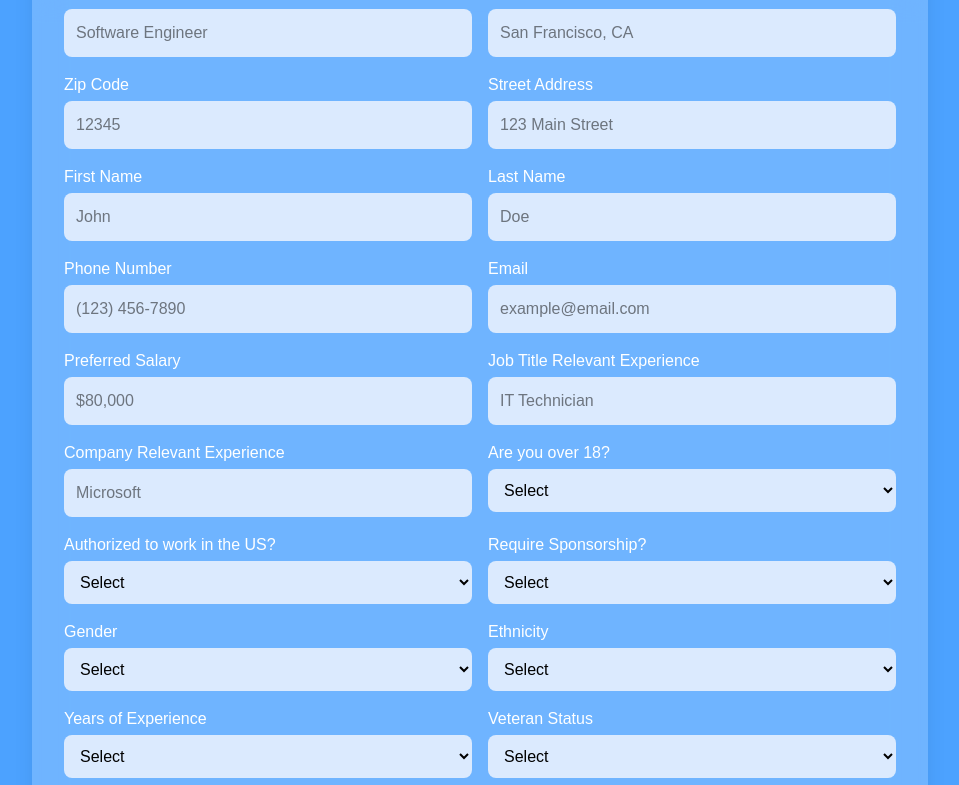
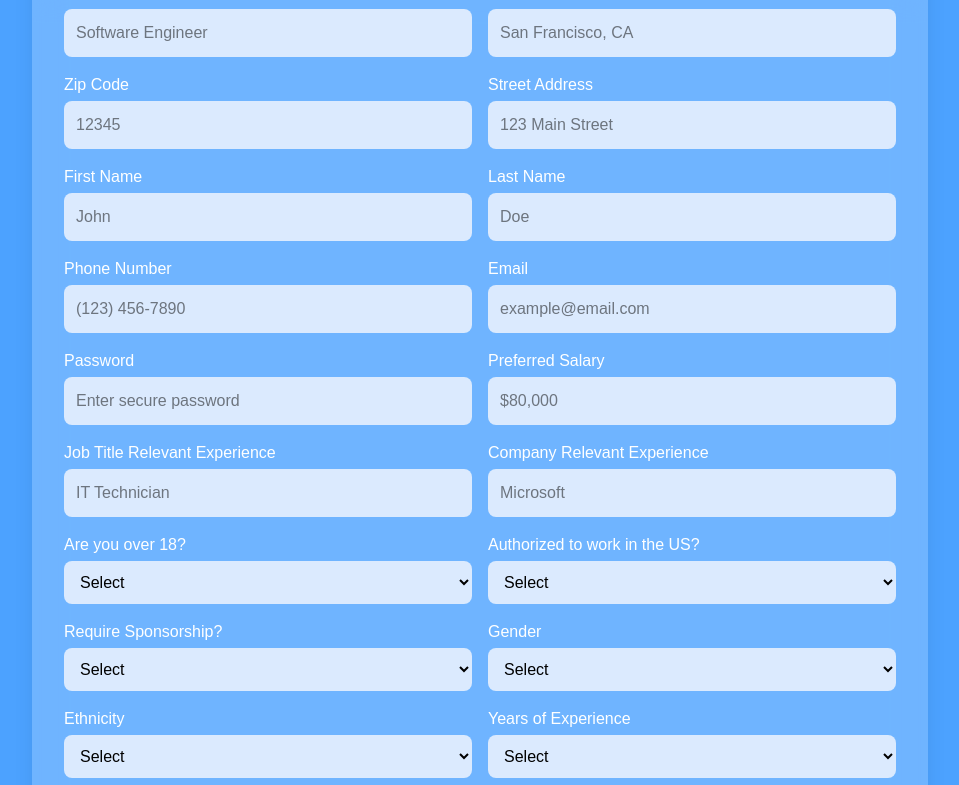
Before and after one commit to jobblixor/jobblixor-frontend-current, a Next.js app: page / in a window 1280 px wide. Shown: the part 763-1548 px from the top of the page, without its empty margins (160-1119 px from the left). Built offline with nearby package versions, Linux system fonts and the light colour scheme.

Commit message:
Update page.tsx

```diff
--- a/src/app/page.tsx
+++ b/src/app/page.tsx
@@ -9,7 +9,7 @@ import Image from 'next/image';
 import { initializeApp } from 'firebase/app';
 import { getFirestore, doc, setDoc, getDoc } from 'firebase/firestore';
 import { getStorage, ref, uploadBytes, getDownloadURL } from "firebase/storage";
-
+import { getAuth, createUserWithEmailAndPassword, signInWithEmailAndPassword } from 'firebase/auth';
 
 
 // --- INSERT YOUR FIREBASE CONFIG BELOW ---
@@ -25,6 +25,7 @@ const firebaseConfig = {
 
 const app = initializeApp(firebaseConfig);
 const db = getFirestore(app);
+const auth = getAuth(app);
 
 export default function Page() {
   const tabs = ['home', 'directions', 'subscriptions', 'check', 'about'] as const;
@@ -131,102 +132,99 @@ export default function Page() {
   const handleSubmit = async (e: FormEvent<HTMLFormElement>) => {
   e.preventDefault();
   setSubmitting(true);
-  setResponseViewer(["Submitting your info..."]);
+  setResponseViewer(["Creating/logging in to your account..."]);
 
   const formData = new FormData(e.currentTarget);
+  const formEmail = (formData.get("email") as string)?.trim();
+  const formPassword = (formData.get("password") as string)?.trim();
 
-  // eslint-disable-next-line @typescript-eslint/no-explicit-any
-  const userData: Record<string, any> = {};
-  formData.forEach((value, key) => {
-    // Exclude file inputs because we upload them separately
-    if (key !== "resume") {
-      userData[key] = value;
-    }
-  });
+  if (!formEmail || !formPassword) {
+    setResponseViewer(["⚠️ Please enter both email and password."]);
+    setSubmitting(false);
+    return;
+  }
 
-  const formEmail = (formData.get("email") as string)?.trim();
-  if (!formEmail) {
-    setResponseViewer(["⚠️ Please enter a valid email."]);
+  if (formPassword.length < 6) {
+    setResponseViewer(["⚠️ Password must be at least 6 characters."]);
     setSubmitting(false);
     return;
   }
 
   try {
-    const storage = getStorage(app);
-
-    // Check if user already exists to preserve important data
-    const existingUserDoc = await getDoc(doc(db, "users", formEmail));
+    let userCredential;
+    try {
+      userCredential = await signInWithEmailAndPassword(auth, formEmail, formPassword);
+      setResponseViewer(["Logged in successfully! Updating your profile..."]);
+    } catch (signInError: any) {
+      if (signInError.code === 'auth/user-not-found' || signInError.code === 'auth/wrong-password') {
+        userCredential = await createUserWithEmailAndPassword(auth, formEmail, formPassword);
+        setResponseViewer(["New account created! Setting up your profile..."]);
+      } else {
+        throw signInError;
+      }
+    }
+    const user = userCredential.user;
+    // Now save profile data using UID instead of email
+    const userData: Record<string, any> = {};
+    formData.forEach((value, key) => {
+      if (key !== "resume" && key !== "password") {
+        userData[key] = value;
+      }
+    });
+    const existingUserDoc = await getDoc(doc(db, "users", user.uid));
     let existingData: any = {};
-
     if (existingUserDoc.exists()) {
       existingData = existingUserDoc.data();
-      console.log('User exists - preserving existing data:', existingData);
     }
-
-    // Upload resume file
+    const storage = getStorage(app);
     const resumeFile = formData.get("resume") as File | null;
     let resumeUrl = "";
     if (resumeFile && resumeFile.size > 0) {
-      const resumeRef = ref(storage, `resumes/${formEmail}/${resumeFile.name}`);
+      const resumeRef = ref(storage, `resumes/${user.uid}/${resumeFile.name}`);
       await uploadBytes(resumeRef, resumeFile);
       resumeUrl = await getDownloadURL(resumeRef);
       userData["resume"] = resumeUrl;
-    } else if (existingData && existingData.resume) {
-      // Preserve existing resume if no new one uploaded
+    } else if (existingData?.resume) {
       userData["resume"] = existingData.resume;
     }
-
-    // --- PRESERVE CRITICAL EXISTING DATA ---
     const nowIso = new Date().toISOString();
     userData.updated_at = nowIso;
-
-    // Only set these fields for NEW users
+    userData.email = formEmail;
     if (!existingUserDoc.exists()) {
-      console.log('New user - setting default values');
       userData.application_count = 0;
       userData.created_at = nowIso;
       userData.free_uses_left = 5;
       userData.plan_id = "free";
       userData.subscription_status = "active";
-      userData.password_hash = null;
-      userData.stripe_customer_id = null;
     } else {
-      console.log('Existing user - preserving critical data');
-      // PRESERVE existing Stripe and subscription data
       userData.stripe_customer_id = existingData.stripe_customer_id || null;
       userData.plan_id = existingData.plan_id || "free";
       userData.subscription_status = existingData.subscription_status || "active";
       userData.application_count = existingData.application_count || 0;
       userData.free_uses_left = existingData.free_uses_left || 5;
       userData.created_at = existingData.created_at || nowIso;
-      userData.password_hash = existingData.password_hash || null;
-
-      // Preserve any other Stripe-related fields
       if (existingData.stripe_subscription_id) userData.stripe_subscription_id = existingData.stripe_subscription_id;
       if (existingData.stripe_price_id) userData.stripe_price_id = existingData.stripe_price_id;
-      if (existingData.price_id) userData.price_id = existingData.price_id;
-      if (existingData.current_period_end) userData.current_period_end = existingData.current_period_end;
-      if (existingData.applications_used_this_period) userData.applications_used_this_period = existingData.applications_used_this_period;
     }
-
-    // Save all data to Firestore
-    await setDoc(doc(db, "users", formEmail), userData);
-
-    // Save email to localStorage for Chrome extension
+    await setDoc(doc(db, "users", user.uid), userData);
+    localStorage.setItem("jobblixor_uid", user.uid);
     localStorage.setItem("email", formEmail);
-
-
     setResponseViewer([
-      "✅ Info saved to Jobblixor! Resume uploaded.",
-      "You can now run Jobblixor from Indeed! Open an Indeed job page, click the Jobblixor extension, enter how many jobs you would like it to apply to, then press Start Auto-Applying. Jobblixor applies inside your browser using the settings you just saved."
+      "✅ Account secured and info saved!",
+      "Your data is now protected with your password.",
+      "You can now run Jobblixor from Indeed using your email and password."
     ]);
-    console.log("Jobblixor: Saved email to localStorage:", formEmail);
-    setShowAutoApplyModal(true); // <-- THIS SHOWS THE MODAL
-  } catch (error) {
-    setResponseViewer(["⚠️ Failed to save info or upload files. Try again."]);
-    console.error(error);
+    setShowAutoApplyModal(true);
+  } catch (error: any) {
+    console.error("Auth error:", error);
+    if (error.code === 'auth/email-already-in-use') {
+      setResponseViewer(["⚠️ Email already registered. Please sign in or use password reset."]);
+    } else if (error.code === 'auth/weak-password') {
+      setResponseViewer(["⚠️ Password too weak. Use at least 6 characters."]);
+    } else {
+      setResponseViewer([`⚠️ Error: ${error.message}`]);
+    }
   }
-
   setSubmitting(false);
 };
 
@@ -302,22 +300,22 @@ export default function Page() {
             </p>
             <form onSubmit={handleSubmit} className="grid grid-cols-1 md:grid-cols-2 gap-4">
               {[
-                { label: 'Job Title', name: 'job_title', placeholder: 'Software Engineer' },
-                { label: 'Location', name: 'location', placeholder: 'San Francisco, CA' },
-                { label: 'Zip Code', name: 'zip_code', placeholder: '12345' },
-                { label: 'Street Address', name: 'street_address', placeholder: '123 Main Street' },
-                { label: 'First Name', name: 'first_name', placeholder: 'John' },
-                { label: 'Last Name', name: 'last_name', placeholder: 'Doe' },
-                { label: 'Phone Number', name: 'phone_number', placeholder: '(123) 456-7890' },
-                { label: 'Email', name: 'email', placeholder: 'example@email.com' },
-                { label: 'Preferred Salary', name: 'preferred_salary', placeholder: '$80,000' },
-                { label: 'Job Title Relevant Experience', name: 'job_title_relevant_experience', placeholder: 'IT Technician' },
-                { label: 'Company Relevant Experience', name: 'company_relevant_experience', placeholder: 'Microsoft' },
-
-              ].map(({ label, name, placeholder }) => (
+                { label: 'Job Title', name: 'job_title', placeholder: 'Software Engineer', type: 'text' },
+                { label: 'Location', name: 'location', placeholder: 'San Francisco, CA', type: 'text' },
+                { label: 'Zip Code', name: 'zip_code', placeholder: '12345', type: 'text' },
+                { label: 'Street Address', name: 'street_address', placeholder: '123 Main Street', type: 'text' },
+                { label: 'First Name', name: 'first_name', placeholder: 'John', type: 'text' },
+                { label: 'Last Name', name: 'last_name', placeholder: 'Doe', type: 'text' },
+                { label: 'Phone Number', name: 'phone_number', placeholder: '(123) 456-7890', type: 'text' },
+                { label: 'Email', name: 'email', placeholder: 'example@email.com', type: 'email' },
+                { label: 'Password', name: 'password', type: 'password', placeholder: 'Enter secure password' },
+                { label: 'Preferred Salary', name: 'preferred_salary', placeholder: '$80,000', type: 'text' },
+                { label: 'Job Title Relevant Experience', name: 'job_title_relevant_experience', placeholder: 'IT Technician', type: 'text' },
+                { label: 'Company Relevant Experience', name: 'company_relevant_experience', placeholder: 'Microsoft', type: 'text' },
+              ].map(({ label, name, type, placeholder }) => (
                 <div key={name}>
                   <label className="block text-white mb-1">{label}</label>
-                  <input name={name} type="text" placeholder={placeholder} className="w-full p-3 rounded-lg bg-blue-100 text-black" />
+                  <input name={name} type={type || 'text'} placeholder={placeholder} className="w-full p-3 rounded-lg bg-blue-100 text-black" />
                 </div>
               ))}
 
```
